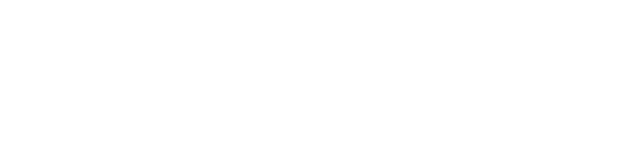
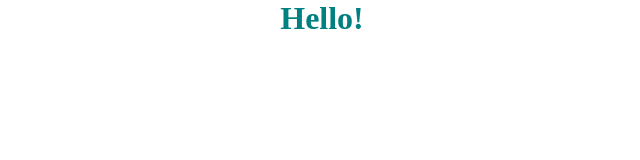
Before and after one commit to pambaka/rsschool-cv, a plain HTML site: page index.html in a window 1280 px wide. Shown: the whole page, without its empty margins (318-958 px from the left). Drawn offline with Linux system fonts and the light colour scheme.

Commit message:
feat: add some code to html / css files, link files

```diff
--- a/index.html
+++ b/index.html
@@ -2,9 +2,12 @@
 <html lang="en">
 <head>
     <title>my CV</title>
+    <link rel="stylesheet" href="style.css">
 </head>
 <body>
-    <header></header>
+    <header>
+        <h1>Hello!</h1>
+    </header>
     <main></main>
     <footer></footer>
 </body>
--- a/style.css
+++ b/style.css
@@ -0,0 +1,9 @@
+body, h1 {
+    margin: 0;
+    padding: 0;
+}
+
+h1 {
+    color: teal;
+    text-align: center;
+}
```
